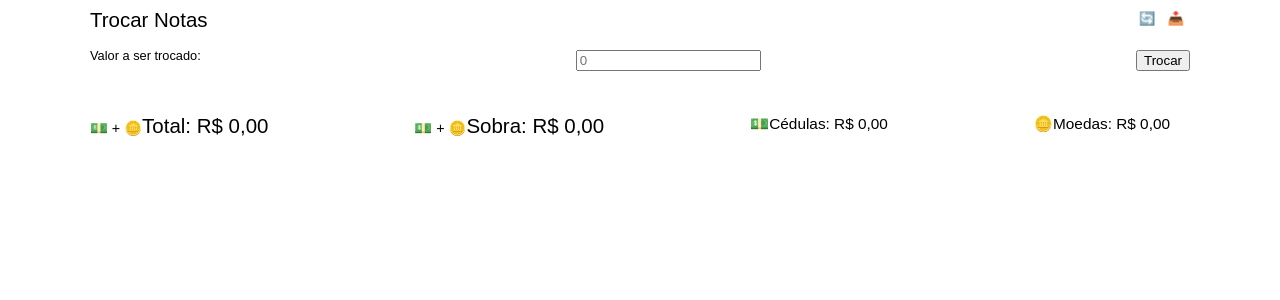
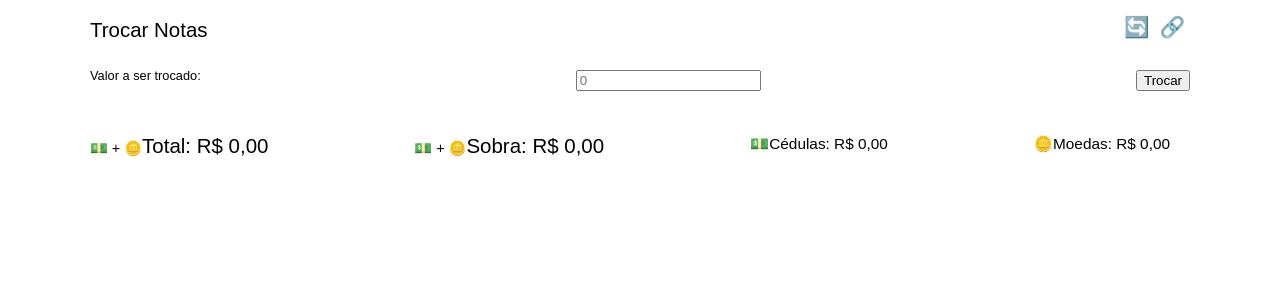
Before and after one commit to carloshatus/calculate-bills, a SvelteKit app: page /trocar-notas in a window 1280 px wide. Shown: the top 300 px of the page. Built offline with nearby package versions, Linux system fonts and the light colour scheme.

Commit message:
feat: share button

```diff
--- a/package.json
+++ b/package.json
@@ -30,5 +30,9 @@
 		"vite": "^4.3.0",
 		"vitest": "^0.25.3"
 	},
-	"type": "module"
+	"type": "module",
+	"dependencies": {
+		"html2canvas": "^1.4.1",
+		"svelte-icons-pack": "^3.1.3"
+	}
 }
--- /dev/null
+++ b/src/app.css
@@ -0,0 +1,126 @@
+
+	.container {
+		font-family: sans-serif;
+		font-size: 0.8em;
+		display: flex;
+		flex-direction: row;
+		flex-flow: wrap;
+		justify-content: space-between;
+		align-content: space-between;
+		padding: 10px 50px;
+	}
+
+	.value {
+		width: 30%;
+		max-width: 100px;
+		color: darkgreen;
+	}
+
+	.total-label {
+		width: 25%;
+	}
+
+	.bill-quantity {
+		min-width: 40%;
+		width: auto;
+	}
+
+	.total {
+		margin-top: 25px;
+		padding-right: 70px;
+	}
+
+	.total > h1 {
+		font-family: sans-serif;
+		font-size: 1.6em;
+		margin-bottom: 15px;
+	}
+
+	.total > h1 > i {
+		font-size: 0.7em;
+	}
+
+	.total > h2 {
+		font-family: sans-serif;
+		font-size: 1.2em;
+		margin-bottom: 15px;
+	}
+
+	.observations h2 {
+		font-family: sans-serif;
+		font-size: 1.2em;
+	}
+
+	header {
+		margin-bottom: 10px;
+	}
+
+	header h1,
+	.name-page {
+		font-family: sans-serif;
+		padding: 10px 0px;
+		font-size: 1.6em;
+	}
+
+	.name-page {
+		max-width: 80em;
+	}
+
+	botton button,
+	header button {
+		padding: 5px;
+		font-size: 2em;
+	}
+
+	header .container {
+		padding: 0px;
+	}
+
+	.transparent {
+		border: none;
+		background-color: transparent;
+	}
+
+	.observation {
+		width: 80%;
+	}
+
+	.observations {
+		justify-content: flex-start;
+	}
+
+	.observations > div {
+		flex-grow: 1;
+	}
+
+	.side-button {
+		justify-content: flex-start;
+	}
+
+	.onlyprint {
+		visibility: hidden;
+	}
+
+	.main-content {
+		max-width: 1200px;
+		margin: 0 auto;
+	}
+
+	@media print {
+		input {
+			border: none;
+		}
+		.noprint {
+			display: none;
+		}
+		.onlyprint {
+			visibility: visible;
+		}
+		.container {
+			break-after: always;
+			/* for firefox */
+			page-break-after: always;
+			/* for webkit */
+			-webkit-column-break-after: always;
+		}
+	}
--- /dev/null
+++ b/src/routes/+layout.svelte
@@ -0,0 +1,5 @@
+<script>
+  import "../app.css";
+</script>
+
+<slot />
--- a/src/routes/+page.svelte
+++ b/src/routes/+page.svelte
@@ -5,6 +5,10 @@
 	import Storage from '$lib/services/storageService';
 	import { type Bill, BillTypes } from '$lib/types/bill';
 	import { parseToCurrency } from '$lib/utils/currency';
+	import html2canvas from 'html2canvas';
+	import { Icon } from 'svelte-icons-pack';
+	import { BsCurrencyExchange } from 'svelte-icons-pack/bs';
+	import { BiSolidShareAlt } from 'svelte-icons-pack/bi';
 
 	const storage = new Storage(browser);
 
@@ -12,6 +16,7 @@
 	let observations: string[] = [];
 	let observation = '';
 	let currentDate = '';
+	let mainContent: HTMLElement;
 
 	let edit = false;
 	let pageName = '';
@@ -32,6 +37,28 @@
 		(sum, { type, total }) => (sum += type === BillTypes.BILL ? total : 0),
 		0
 	);
+
+	async function share(): Promise<void> {
+		const canvas = await html2canvas(mainContent);
+		canvas.toBlob(async (blob) => {
+			if (!blob) {
+				return;
+			}
+			if (navigator.share) {
+				const file = new File([blob], 'calculadora-de-cedulas.png', { type: 'image/png' });
+				await navigator.share({
+					files: [file],
+					title: 'Calculadora de Cédulas',
+					text: 'Confira o cálculo'
+				});
+			} else {
+				const a = document.createElement('a');
+				a.href = URL.createObjectURL(blob);
+				a.download = 'calculadora-de-cedulas.png';
+				a.click();
+			}
+		});
+	}
 
 	function refreshTime() {
 		currentDate = new Date().toLocaleString('pt-BR');
@@ -151,7 +178,7 @@
 	<title>{`${pageName || 'Calculadora de cédulas'} ${currentDate}`}</title>
 </svelte:head>
 
-<div class="main-content">
+<div class="main-content" bind:this={mainContent}>
 	<header class="container">
 		<div class="container">
 			<button
@@ -184,20 +211,19 @@
 					goto(`${base}/trocar-notas`);
 				}}
 			>
-				<i>{'🔄'}</i>
+				<Icon src={BsCurrencyExchange} />
 			</button>
 			<button
 				class="transparent noprint"
-				title="Imprimir"
+				title="Compartilhar"
 				on:click={() => {
-					window.print();
+					share();
 				}}
 			>
-				<i>{'📥'}</i>
+				<Icon src={BiSolidShareAlt} />
 			</button>
 		</div>
 	</header>
-	<div class="container" />
 	{#each bills as bill, i}
 		<div class="container">
 			<label class="value" for={`bill-quantity-${i}`}>
@@ -256,7 +282,6 @@
 			<i>{'➕'}</i>
 		</button>
 	</div>
-
 	<botton class="container">
 		<p class="onlyprint">{currentDate}</p>
 		<button
@@ -270,126 +295,3 @@
 		</button>
 	</botton>
 </div>
-
-<style>
-	.container {
-		font-family: sans-serif;
-		font-size: 0.8em;
-		display: flex;
-		flex-direction: row;
-		flex-flow: wrap;
-		justify-content: space-between;
-		align-content: space-between;
-		padding: 10px 50px;
-	}
-
-	.value {
-		width: 30%;
-		max-width: 100px;
-		color: darkgreen;
-	}
-
-	.total-label {
-		width: 25%;
-	}
-
-	.bill-quantity {
-		min-width: 40%;
-		width: auto;
-	}
-
-	.total {
-		margin-top: 25px;
-		padding-right: 70px;
-	}
-
-	.total > h1 {
-		font-family: sans-serif;
-		font-size: 1.6em;
-		margin-bottom: 15px;
-	}
-
-	.total > h1 > i {
-		font-size: 0.7em;
-	}
-
-	.total > h2 {
-		font-family: sans-serif;
-		font-size: 1.2em;
-		margin-bottom: 15px;
-	}
-
-	.observations h2 {
-		font-family: sans-serif;
-		font-size: 1.2em;
-	}
-
-	header h1,
-	.name-page {
-		font-family: sans-serif;
-		padding: 10px 0px;
-		font-size: 1.6em;
-	}
-
-	.name-page {
-		max-width: 80em;
-	}
-
-	botton button,
-	header button {
-		padding: 15px;
-	}
-
-	header .container {
-		padding: 0px;
-	}
-
-	.transparent {
-		border: none;
-		background-color: transparent;
-	}
-
-	.observation {
-		width: 80%;
-	}
-
-	.observations {
-		justify-content: flex-start;
-	}
-
-	.observations > div {
-		flex-grow: 1;
-	}
-
-	.side-button {
-		justify-content: flex-start;
-	}
-
-	.onlyprint {
-		visibility: hidden;
-	}
-
-	.main-content {
-		max-width: 1200px;
-		margin: 0 auto;
-	}
-
-	@media print {
-		input {
-			border: none;
-		}
-		.noprint {
-			display: none;
-		}
-		.onlyprint {
-			visibility: visible;
-		}
-		.container {
-			break-after: always;
-			/* for firefox */
-			page-break-after: always;
-			/* for webkit */
-			-webkit-column-break-after: always;
-		}
-	}
-</style>
--- a/src/routes/trocar-notas/+page.svelte
+++ b/src/routes/trocar-notas/+page.svelte
@@ -5,9 +5,11 @@
 	import Storage from '$lib/services/storageService';
 	import { type Bill, BillTypes } from '$lib/types/bill';
 	import { parseToCurrency } from '$lib/utils/currency';
+	import html2canvas from 'html2canvas';
 
 	const storage = new Storage(browser);
 
+	let mainContent: HTMLElement;
 	let availableBills: Bill[] = storage.get<Bill[]>('billsSaved') || [];
 	let amount: number | null = storage.get<number>('amountSaved') || null;
 	let result: Bill[] = [];
@@ -81,9 +83,31 @@
 			exchange();
 		}
 	}
+
+	async function share(): Promise<void> {
+		const canvas = await html2canvas(mainContent);
+		canvas.toBlob(async (blob) => {
+			if (!blob) {
+				return;
+			}
+			if (navigator.share) {
+				const file = new File([blob], 'calculadora-de-cedulas.png', { type: 'image/png' });
+				await navigator.share({
+					files: [file],
+					title: 'Calculadora de Cédulas',
+					text: 'Confira o cálculo'
+				});
+			} else {
+				const a = document.createElement('a');
+				a.href = URL.createObjectURL(blob);
+				a.download = 'calculadora-de-cedulas.png';
+				a.click();
+			}
+		});
+	}
 </script>
 
-<div class="main-content">
+<div class="main-content" bind:this={mainContent}>
 	<header class="container">
 		<h1>Trocar Notas</h1>
 		<div class="container">
@@ -98,12 +122,12 @@
 			</button>
 			<button
 				class="transparent noprint"
-				title="Imprimir"
+				title="Compartilhar"
 				on:click={() => {
-					window.print();
+					share();
 				}}
 			>
-				<i>{'📥'}</i>
+				<i>{'🔗'}</i>
 			</button>
 		</div>
 	</header>
@@ -146,91 +170,3 @@
 		<p class="onlyprint">{new Date().toLocaleString('pt-BR')}</p>
 	</botton>
 </div>
-
-<style>
-	h1 {
-		font-size: 1.6em;
-	}
-
-	.container {
-		font-family: sans-serif;
-		font-size: 0.8em;
-		display: flex;
-		flex-direction: row;
-		flex-flow: wrap;
-		justify-content: space-between;
-		align-content: space-between;
-		padding: 10px 50px;
-	}
-
-	.value {
-		width: 30%;
-		max-width: 100px;
-	}
-
-	.total-label {
-		width: 25%;
-	}
-
-	.bill-quantity {
-		width: 25%;
-	}
-
-	.total {
-		margin-top: 25px;
-		padding-right: 70px;
-	}
-
-	.total > h1 {
-		font-family: sans-serif;
-		font-size: 1.6em;
-		margin-bottom: 15px;
-	}
-
-	.total > h1 > i {
-		font-size: 0.7em;
-	}
-
-	.total > h2 {
-		font-family: sans-serif;
-		font-size: 1.2em;
-		margin-bottom: 15px;
-	}
-
-	header .container {
-		padding: 0px;
-	}
-
-	.transparent {
-		border: none;
-		background-color: transparent;
-	}
-
-	.onlyprint {
-		visibility: hidden;
-	}
-
-	.main-content {
-		max-width: 1200px;
-		margin: 0 auto;
-	}
-
-	@media print {
-		input {
-			border: none;
-		}
-		.noprint {
-			display: none;
-		}
-		.onlyprint {
-			visibility: visible;
-		}
-		.container {
-			break-after: always;
-			/* for firefox */
-			page-break-after: always;
-			/* for webkit */
-			-webkit-column-break-after: always;
-		}
-	}
-</style>
```
Also changed, not shown: 1 other file (tests, documents, lock files or other folders).
